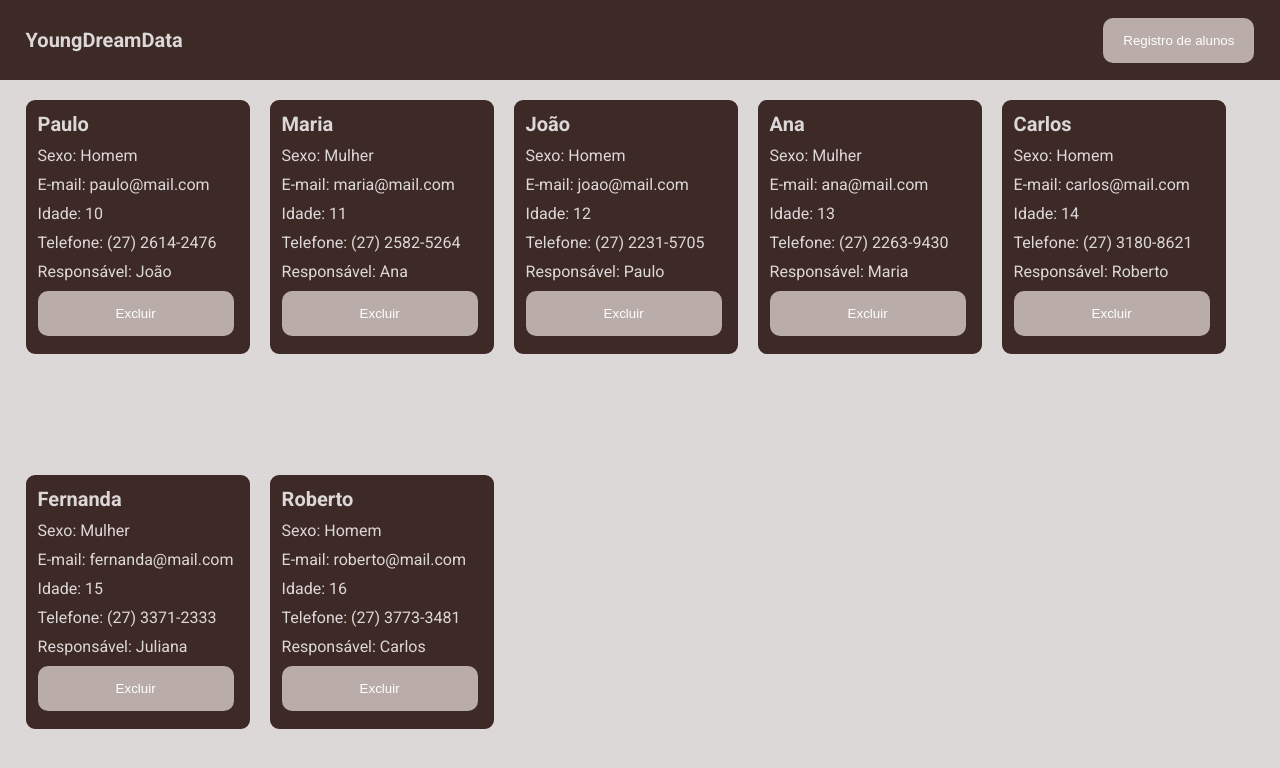
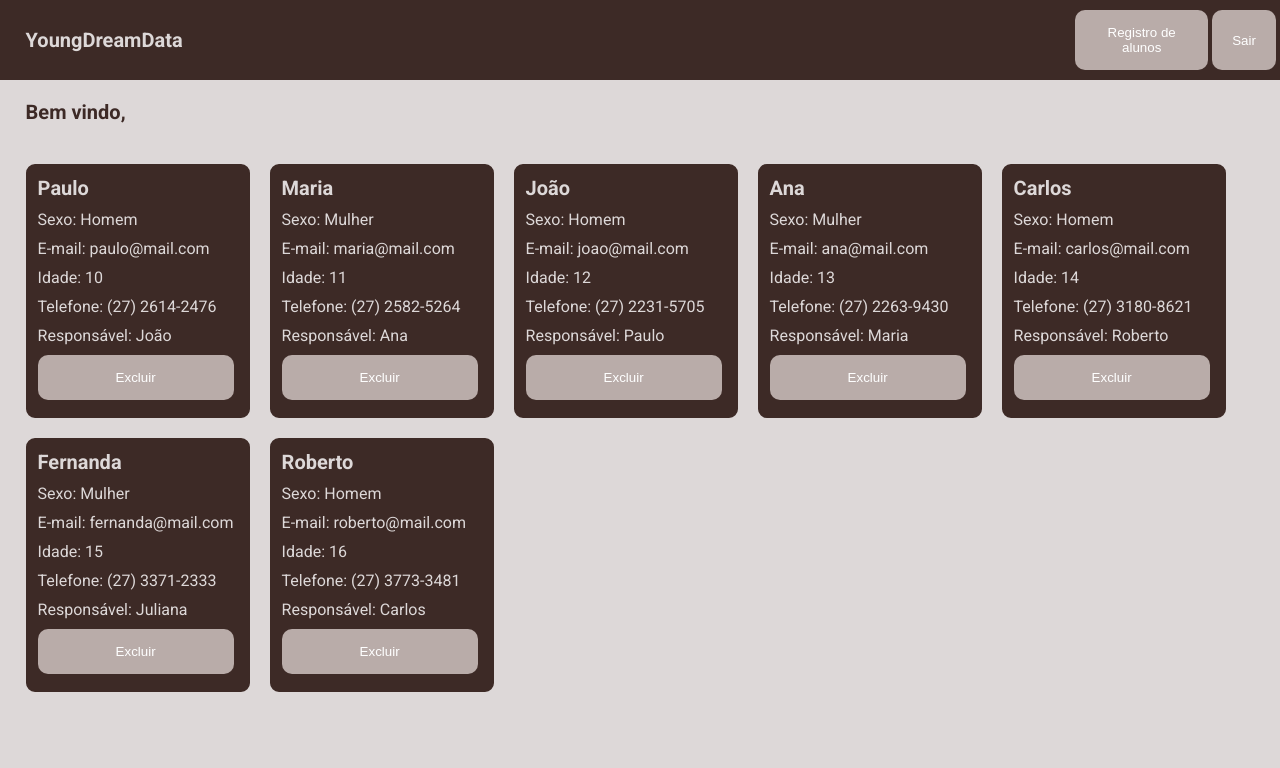
Before and after one commit to lucasguimaraes2005/youngdreamdata2.0, a React (Vite) app: page /dashboard in a window 1280 px wide. Shown: the top 768 px of the page. Built offline with nearby package versions, Linux system fonts and the light colour scheme.

Commit message:
feat: pequenas mudanças descritas no discord/whatsapp

```diff
--- a/src/components/DashboardContainer/DashboardContainer.jsx
+++ b/src/components/DashboardContainer/DashboardContainer.jsx
@@ -1,10 +1,12 @@
 export const DashboardContainer = ({students, onDelete}) => {
 
-
+    const username = localStorage.getItem('username')
 
     return (
             <>
+
             <div className="dashboardcontainer">
+            <h1>Bem vindo, {username}</h1>
                 <ul>
                 {students.map((student, index) => (
                     <li key={index}>
--- a/src/components/DashboardHeader/DashboardHeader.jsx
+++ b/src/components/DashboardHeader/DashboardHeader.jsx
@@ -1,14 +1,25 @@
 import { useNavigate } from "react-router-dom"
+import { toast } from "react-toastify"
 
 export const DashboardHeader = () => {
 
     const navigate = useNavigate()
 
+    const handleLogout = () => {
+
+        localStorage.clear()
+        navigate('/')
+        toast.success('Logout efetuado com sucesso!')
+    }
+
     return (
         <>
         <header>
             <h1>YoungDreamData</h1>
+            <div>
             <button onClick={() => navigate('/register')}>Registro de alunos</button>
+            <button onClick={handleLogout}>Sair</button>
+            </div>
         </header>
         </>
     )
--- a/src/components/LoginContainer/LoginContainer.jsx
+++ b/src/components/LoginContainer/LoginContainer.jsx
@@ -18,6 +18,7 @@ export const LoginContainer = ({users}) => {
     const handleLogin = (username, password) => {
         const user = users.find((user) => user.username === username && user.password === password);
         if (user) {
+            localStorage.setItem('username', username)
             navigate('/dashboard')
             toast.success('Login realizado com sucesso!');
         }
--- a/src/components/RegisterContainer/RegisterContainer.jsx
+++ b/src/components/RegisterContainer/RegisterContainer.jsx
@@ -15,6 +15,12 @@ export const RegisterContainer = ({onRegister}) => {
 
     const handleSubmit = (event) => {
         event.preventDefault()
+
+        if (!name || !sex || !email || !age || !phone || !guardian) {
+            toast.error('Por favor, preencha todos os campos.')
+            return
+        }
+
         onRegister(name, sex, email, age, phone, guardian);
         toast.success('Estudante cadastrado com sucesso!');
     }
@@ -34,6 +40,7 @@ export const RegisterContainer = ({onRegister}) => {
                     <input type="text" placeholder="Telefone" onChange={(e) => setPhone(e.target.value)}/>
                     <input type="text" placeholder="Nome do responsável" onChange={(e) => setGuardian(e.target.value)}/>
                     <button type="submit">Registrar</button>
+                    <button onClick={() => navigate('/dashboard')}>Voltar</button>
                 </form>
             </section>
         </>
--- a/src/styles/dashboard.scss
+++ b/src/styles/dashboard.scss
@@ -5,6 +5,12 @@ header {
     justify-content: space-between;
     height: 80px;
     background-color: var(--color-1);
+
+    div {
+        display: flex;
+        justify-content: space-between;
+        width: 16%;
+    }
 
     h1 {
         color: var(--color-4);
@@ -36,7 +42,16 @@ header {
         height: 750px;
         background-color: var(--color-4);
         display: flex;
-        flex-direction: row;
+        flex-direction: column;
+
+        h1 {
+            font-family: var(--font-family);
+            color: var(--color-1);
+            font-size: 1.25rem;
+            font-weight: bold;
+            margin-left: 2%;
+            margin-top: 20px;
+        }
 
         ul {
             list-style: none;
@@ -44,7 +59,7 @@ header {
             flex-direction: row;
             flex-wrap: wrap;
             gap: 20px;
-            margin-top: 20px;
+            margin-top: 40px;
             margin-left: 2%;
         }
 
```
